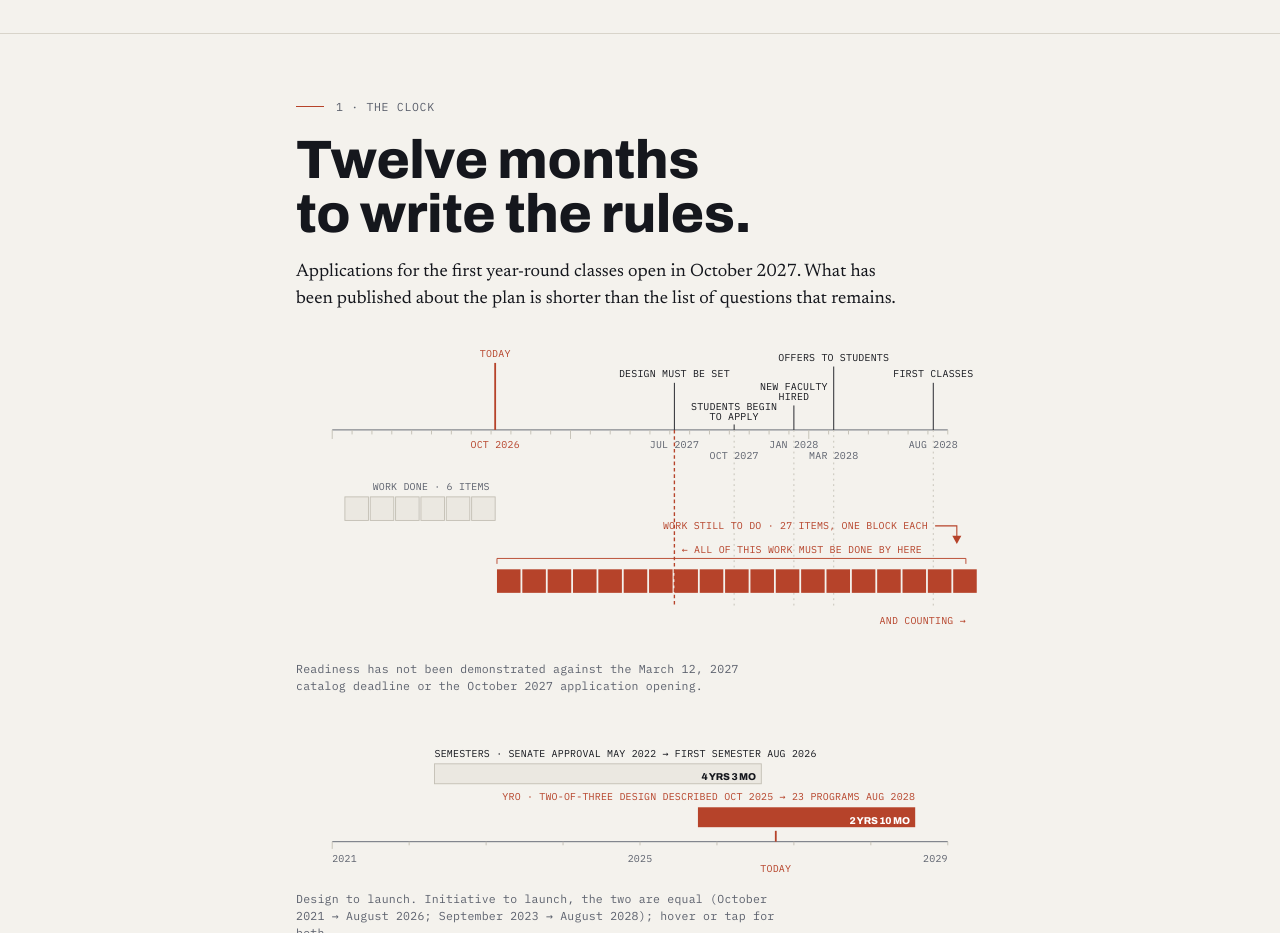
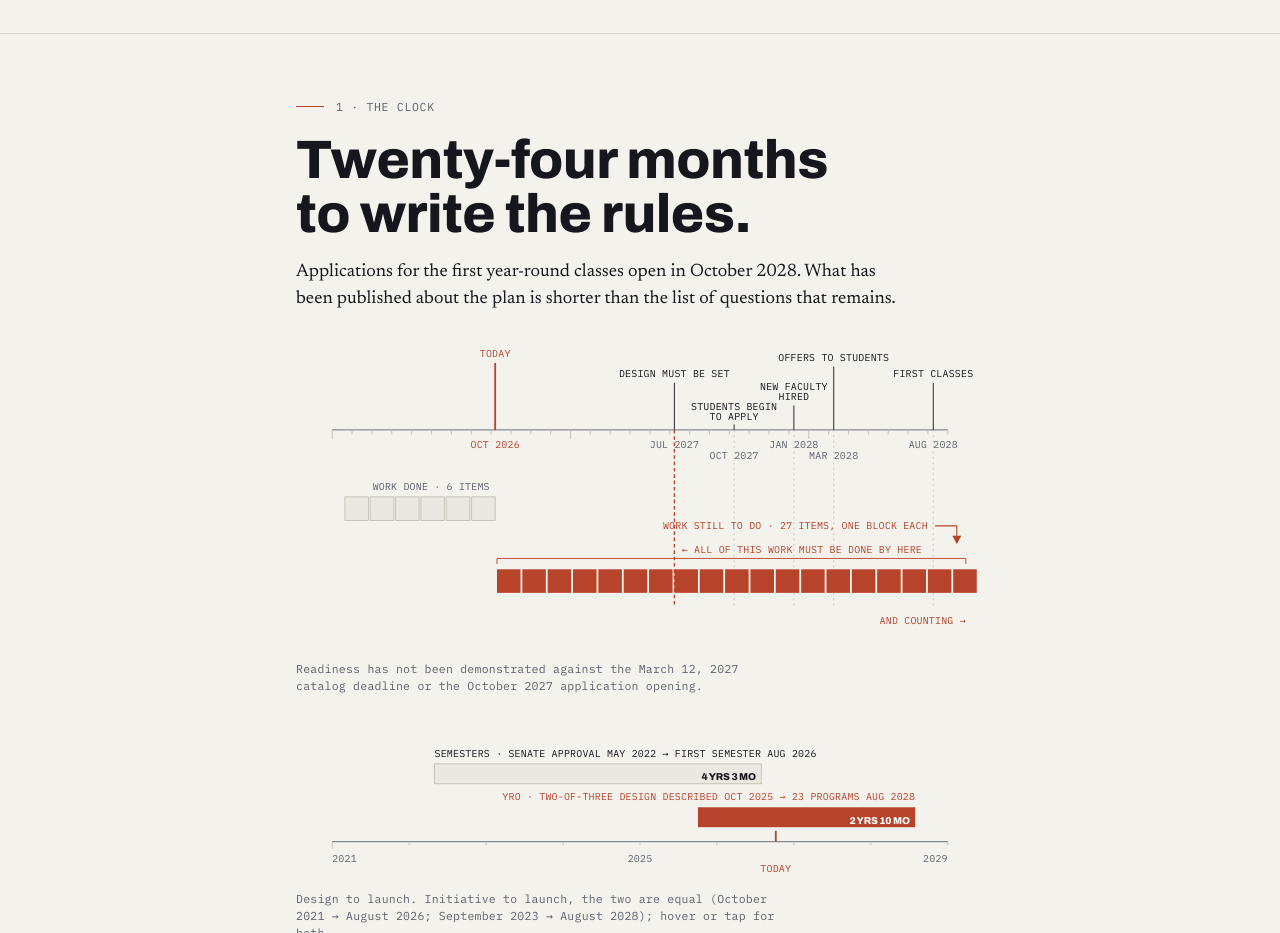
Before and after one commit to epearse/yro, a plain HTML site: page index.html in a window 1280 px wide. Shown: the part 1980-2913 px from the top of the page. Drawn offline with Linux system fonts and the light colour scheme.

Commit message:
Clock: twenty-four months; applications open October 2028
Co-Authored-By: Claude Opus 5.5 <noreply@anthropic.com>

```diff
--- a/index.html
+++ b/index.html
@@ -366,8 +366,8 @@ svg .fgtext{fill:var(--fg)}
 <!-- 1. THE CLOCK -->
 <section class="sec wrap" id="clock-sec">
 <p class="mono" data-t="C1-001"><i></i>1 · The clock</p>
-<h2 data-t="C1-002">Twelve months to write the rules.</h2>
-<p class="lede" data-t="C1-003">Applications for the first year-round classes open in October 2027. What has been published about the plan is shorter than the list of questions that remains.</p>
+<h2 data-t="C1-002">Twenty-four months to write the rules.</h2>
+<p class="lede" data-t="C1-003">Applications for the first year-round classes open in October 2028. What has been published about the plan is shorter than the list of questions that remains.</p>
 <div aria-label="A timeline from early 2026 to late 2028. Work already done sits to the left of today. Work still to do starts today and runs past the point by which the design must be set, past the application opening, offers and the first classes." class="fig">
 <svg role="img" viewbox="0 0 760 336">
 <line class="ax" x1="40" x2="720" y1="96" y2="96"></line>
```
